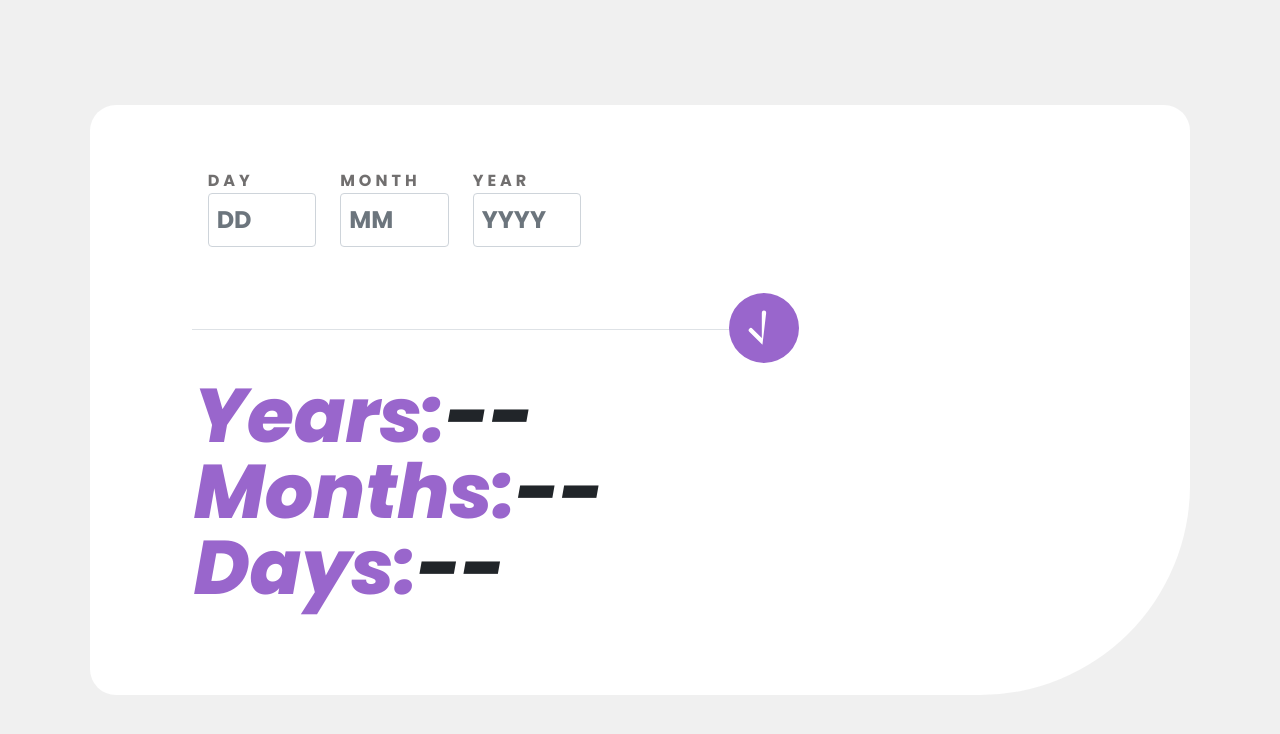
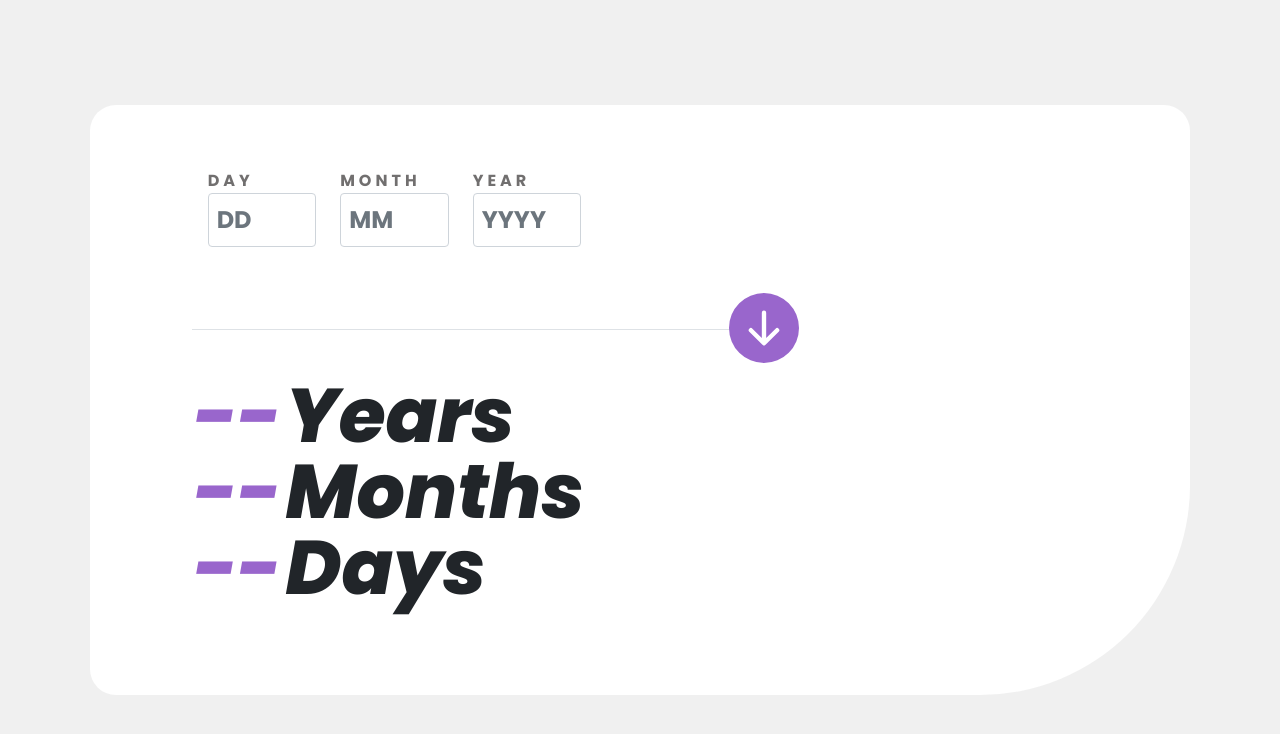
Before and after one commit to matts-github/Age-calculator, a plain HTML site: page index.html in a window 1280 px wide. Shown: the top 734 px of the page. Drawn offline with nearby package versions, Linux system fonts and the light colour scheme.

Commit message:
Pretty much finished

```diff
--- a/index.html
+++ b/index.html
@@ -47,22 +47,22 @@
 						</div>
 					</div>
 					<div class="arrow-pos" id="clickme">
-						<svg xmlns="http://www.w3.org/2000/svg" width="70" height="70" fill="#9966CC" class="bi bi-arrow-down-circle-fill col-md-6 position-relative" onclick="age()" viewBox="0 0 16 16">
-						<path d="M16 8A8 8 0 1 1 0 8a8 8 0 0 1 16 0zM8.5 4.5a.5.5 0 0 0-1 0v5.793L5.354 8.146a.5.5 0 1 0-.708.708l3 3 a.5 0 0 0 .708 0l3-3a.5.5 0 0 0-.708-.708L8.5 10.293V4.5z"/>
-					</svg>
+						<svg xmlns="http://www.w3.org/2000/svg" width="70" height="70" fill="#9966CC" class="bi bi-arrow-down-circle-fill col-md-6 position-relative" onclick="age()" fill="currentColor" class="bi bi-arrow-down-circle-fill" viewBox="0 0 16 16">
+							<path d="M16 8A8 8 0 1 1 0 8a8 8 0 0 1 16 0zM8.5 4.5a.5.5 0 0 0-1 0v5.793L5.354 8.146a.5.5 0 1 0-.708.708l3 3a.5.5 0 0 0 .708 0l3-3a.5.5 0 0 0-.708-.708L8.5 10.293V4.5z"/>
+						  </svg>
 				</div>
 			</div>
 
 			<div class="row mt-5 position-relative">
-				<div class="col-md-6 fw-bold fst-italic dates d-flex align-items-start flex-column offset-md-1 offset-3">
+				<div class="col-md-6 fw-bold fst-italic dates d-flex align-items-start flex-column offset-md-1">
 					<div>
-						<span class="purple d-none d-md-inline-block">Years: </span><div class="age d-inline-block" id="yearsold">--</div>
+						<span class="purple d-inline-block d-md-inline-block me-1" id="yearsold">-- </span><div class="age d-inline-block">Years</div>
 					</div>
 					<div>
-						<span class="purple d-none d-md-inline-block">Months: </span><div class="age d-inline-block" id="monthsold">--</div>
+						<span class="purple d-inline-block d-md-inline-block me-1" id="monthsold">-- </span><div class="age d-inline-block">Months</div>
 					</div>
 					<div>
-						<span class="purple d-none d-md-inline-block">Days: </span><div class="age d-inline-block" id="daysold">--</div>
+						<span class="purple d-inline-block d-md-inline-block me-1" id="daysold">--</span><div class="age d-inline-block">Days</div>
 					</div>
 				</div>
 			</div>
--- a/style.css
+++ b/style.css
@@ -50,6 +50,11 @@
     font-size: 0.5rem;
 }
 
+svg:hover {
+    cursor: pointer;
+    fill: #000;
+}
+
   @media (min-width: 772px) {
     .arrow-pos {
         top: 38px;
```
